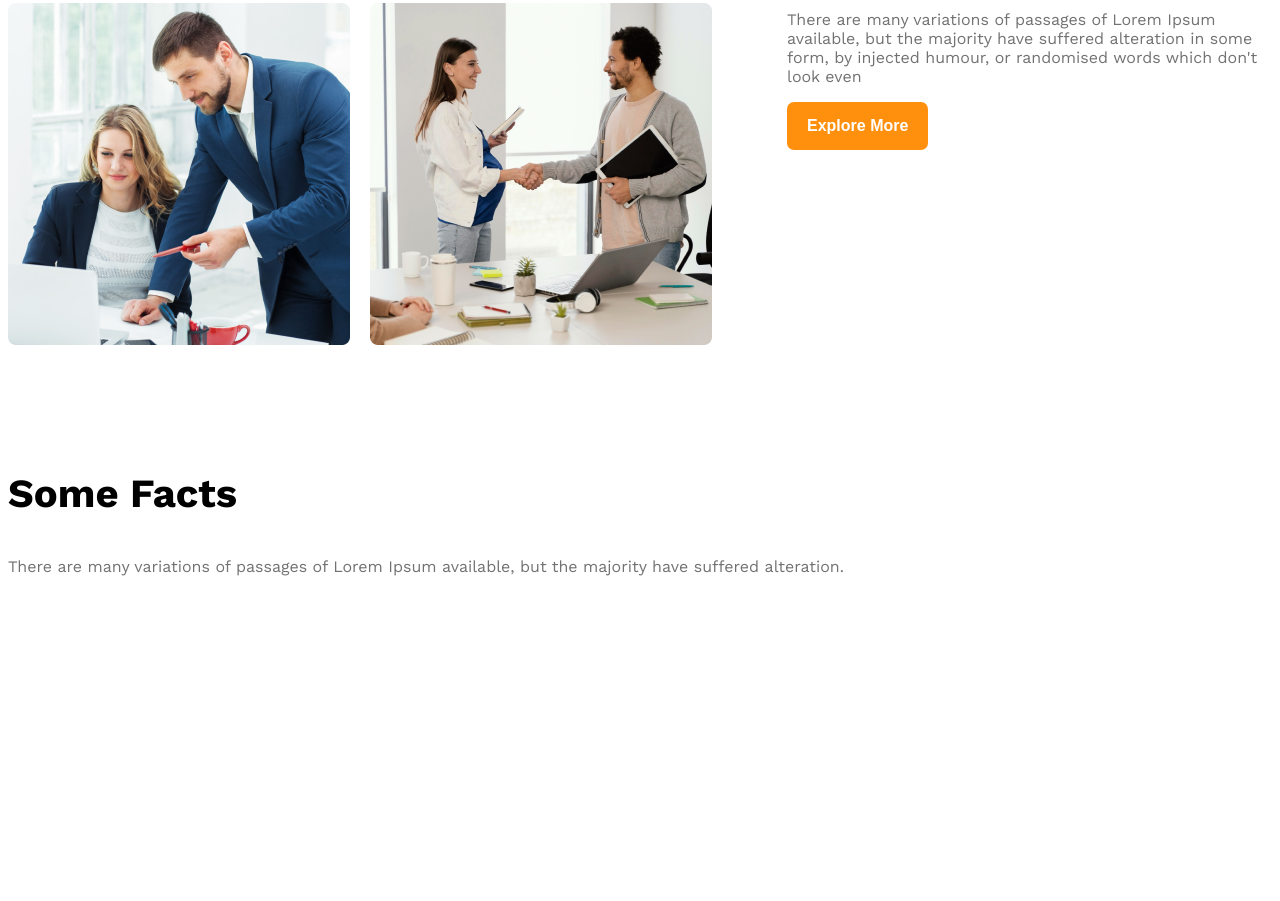
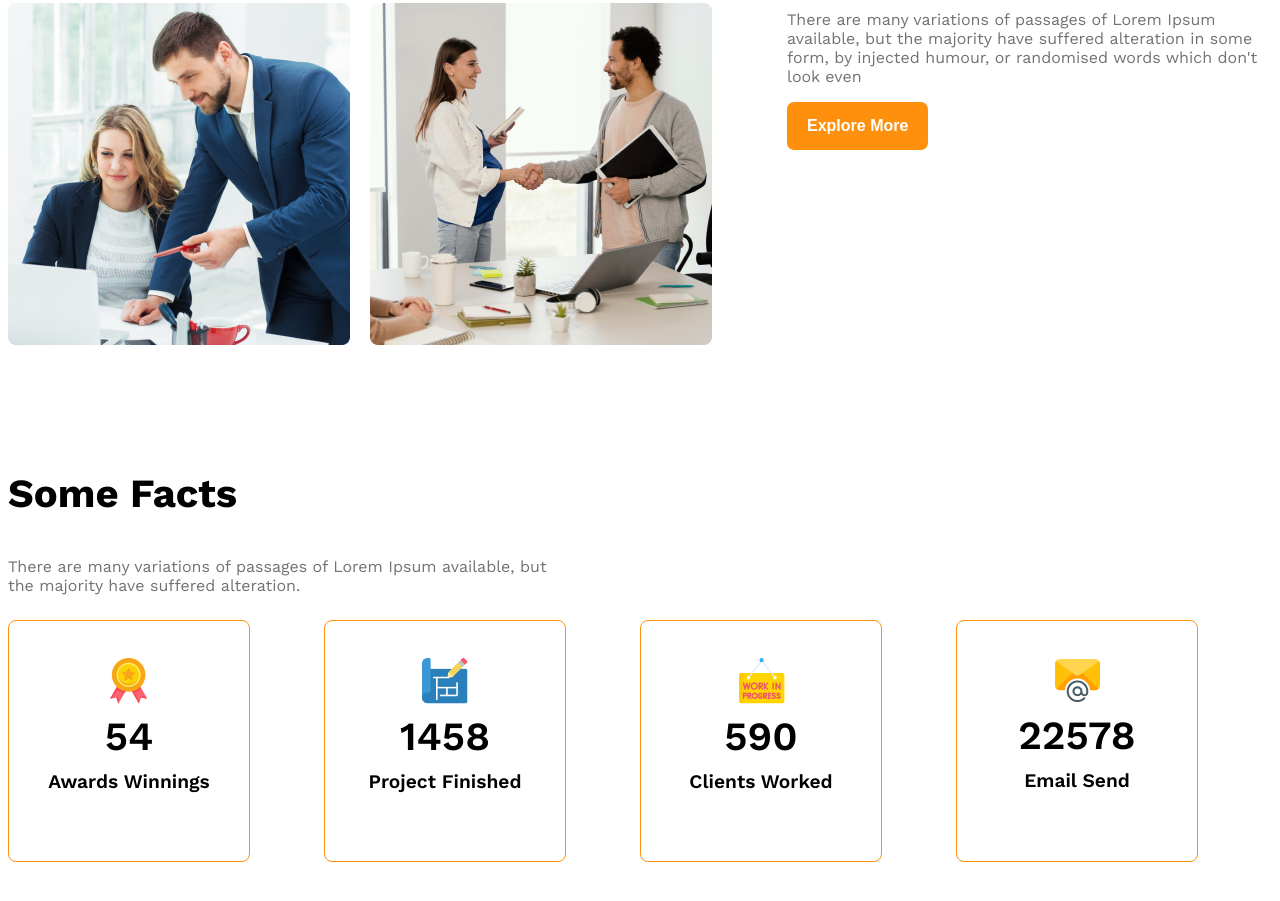
Before and after one commit to SaikatAhmed78/G3-Architect, a plain HTML site: page index.html in a window 1280 px wide. Shown: the part 1624-2525 px from the top of the page. Before the commit the page ends 2325 px from the top, so only its background shows below. Drawn offline with nearby package versions, Linux system fonts and the light colour scheme.

Commit message:
added fact section and styling (css)

```diff
--- a/index.html
+++ b/index.html
@@ -49,10 +49,43 @@
 <!-- feature will enjoy section start -->
  <section>
 <h3 class="section-title">Some Facts</h3>
-<p class="text-light-gray">There are many variations of passages of Lorem Ipsum available, but the majority have suffered alteration.</p>
+<p class="text-light-gray fact-description">There are many variations of passages of Lorem Ipsum available, but the majority have suffered alteration.</p>
+
+<div class="facts-container">
+   <div class="fact-card display-flex">
+  <div>
+    <img src="images/icons/ribon.png" alt="" class="fact-icon">
+    <h4 class="fact-number">54</h4>
+    <h5 class="fact-name">Awards Winnings</h5>
+  </div>
+   </div>
+   <div class="fact-card display-flex">
+   <div>
+    <img src="images/icons/projects.png" alt="" class="fact-icon">
+    <h4 class="fact-number">1458</h4>
+    <h5 class="fact-name">Project Finished</h5>
+   </div>
+   </div>
+   <div class="fact-card display-flex">
+    <div>
+        <img src="images/icons/customers.png" alt="" class="fact-icon">
+    <h4 class="fact-number">590</h4>
+    <h5 class="fact-name">Clients Worked</h5>
+    </div>
+   </div>
+   <div class="fact-card display-flex">
+   <div>
+    <img src="images/icons/email.png" alt="" class="fact-icon">
+    <h4 class="fact-number">22578</h4>
+    <h5 class="fact-name">Email Send</h5>
+   </div>
+   </div>
+</div>
  </section>
  <!-- some facts start here -->
-  <section class="some-facts"></section>
+  <section class="some-facts">
+
+  </section>
     </main>
     <footer>
 
--- a/styles/architec.css
+++ b/styles/architec.css
@@ -45,10 +45,6 @@ main {
 
 main>section {
     margin-top: 125px;
-}
-.section-title {
-    font-size: 2.5rem;
-    font-weight: 700;
 }
 
 
@@ -112,11 +108,44 @@ main>section {
     max-width: 525px;
 }
 
+.section-title {
+    font-size: 2.5rem;
+    font-weight: 700;
+}
 
 #quick-list {
     font-weight: 500;
 }
 
+/* some facts related style here */
+.facts-container{
+    display: grid;
+    grid-template-columns: repeat(4, 1fr);
+}
+.fact-card{
+    border: 1px solid #FF900E;
+    width: 240px;
+    height: 240px ;
+    border-radius: 8px;
+    justify-content: center;
+    align-items: center;
+    text-align: center;
+}
+.fact-number{
+    font-size: 2.5rem;
+    font-weight: 600;
+    margin-top: 5px;
+    margin-bottom: 10px;
+}
+.fact-name{
+    font-size: 1.2rem;
+    font-weight: 600;
+    margin-top: 10px;
+}
+.fact-description{
+max-width: 540px;
+margin-bottom: 25px;
+}
 
 
 /*section responsive */
```
